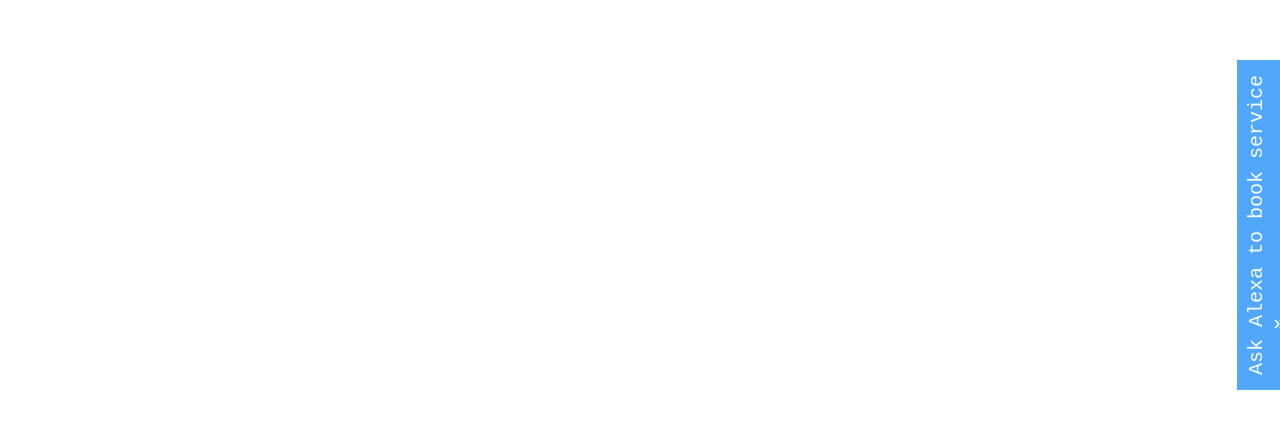
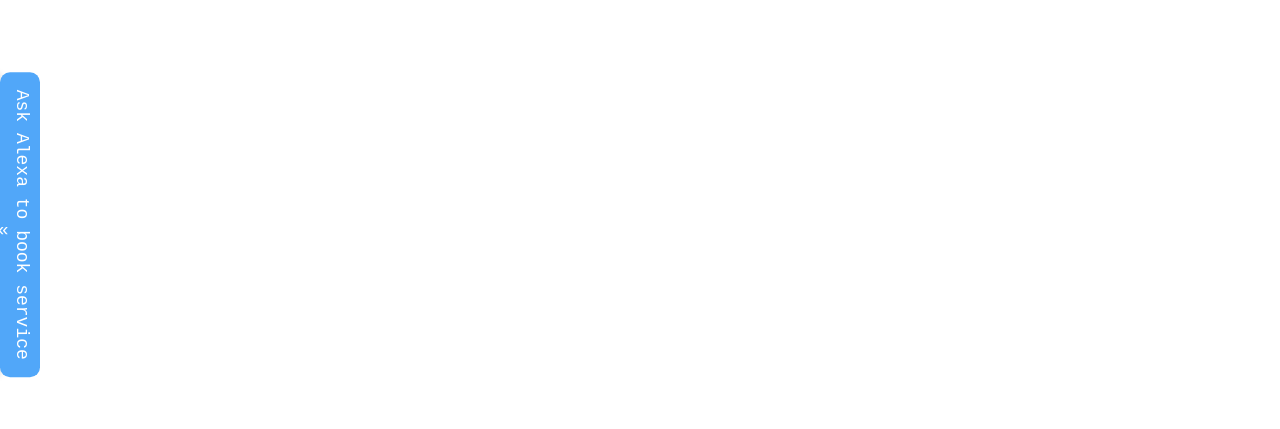
Before and after one commit to vcshahriyer/DrawerJS, a plain HTML site: page index.html in a window 1280 px wide. Shown: the part 175-604 px from the top of the page. Drawn offline with nearby package versions, Linux system fonts and the light colour scheme.

Commit message:
Drawer form edit

```diff
--- a/calltoaction.js
+++ b/calltoaction.js
@@ -97,31 +97,13 @@ setTimeout(function() {
           $drawer += "<h2>Ask Alexa to order</h2>";
           //create form
           $drawer += '<div id="feedbackForm">';
-          $drawer += "<form>";
           $drawer +=
-            '<input type="text" class="field" name="description" id="description" placeholder="Short Description (required)">';
-          $drawer +=
-            '<input type="hidden" name="userId" value="' +
-            feedSessInfo.userId +
-            '" />';
+            '<div class="drawer-content"><h4>This is a sub heading</h4>\
+          <P>This is a dummy paragraph about alexa.<br/> smart feedback system .</P></div>';
           $drawer += '<button class="btn">Submit</button>';
           $drawer += "</form>";
           $drawer += "</div>";
           //end form
-          //create success message
-          $drawer += '<div id="feedbackSuccess">';
-          $drawer += "<h2>Thank You</h2>";
-          $drawer += "<p>Your feedback was successfully submitted</p>";
-          $drawer += "<button>Submit More Feedback</button>";
-          $drawer += "</div>";
-          //end message
-          //create error message
-          $drawer += '<div id="feedbackError">';
-          $drawer += "<h2>Aw, Snap!</h2>";
-          $drawer += "<p>There was an error submitting your feedback</p>";
-          $drawer += "<button>Try Again</button>";
-          $drawer += "</div>";
-          //end message
           //create trigger
           $drawer += '<div id="feedbackTrigger">' + triggerText;
           $drawer += '<span id="close">&raquo;</span>';
@@ -149,7 +131,7 @@ setTimeout(function() {
         }
         // 4 classes "centerRight","bottomRight", "bottomLeft", "centerLeft"
 
-        callDrawer("centerRight", "Ask Alexa to book service");
+        callDrawer("centerLeft", "Ask Alexa to book service");
       }
     };
 
--- a/drawerStyle.css
+++ b/drawerStyle.css
@@ -187,12 +187,12 @@
 }
 #feedbackTrigger {
   background: rgb(81, 167, 249);
-  border: 2px solid #fff;
   border-bottom: none;
+  border-radius: 10px;
   color: #fff;
   cursor: pointer;
   display: inline-block;
-  font-size: 20px;
+  font-size: 18px;
   font-family: monospace;
   font-weight: 300;
   position: absolute;
```
